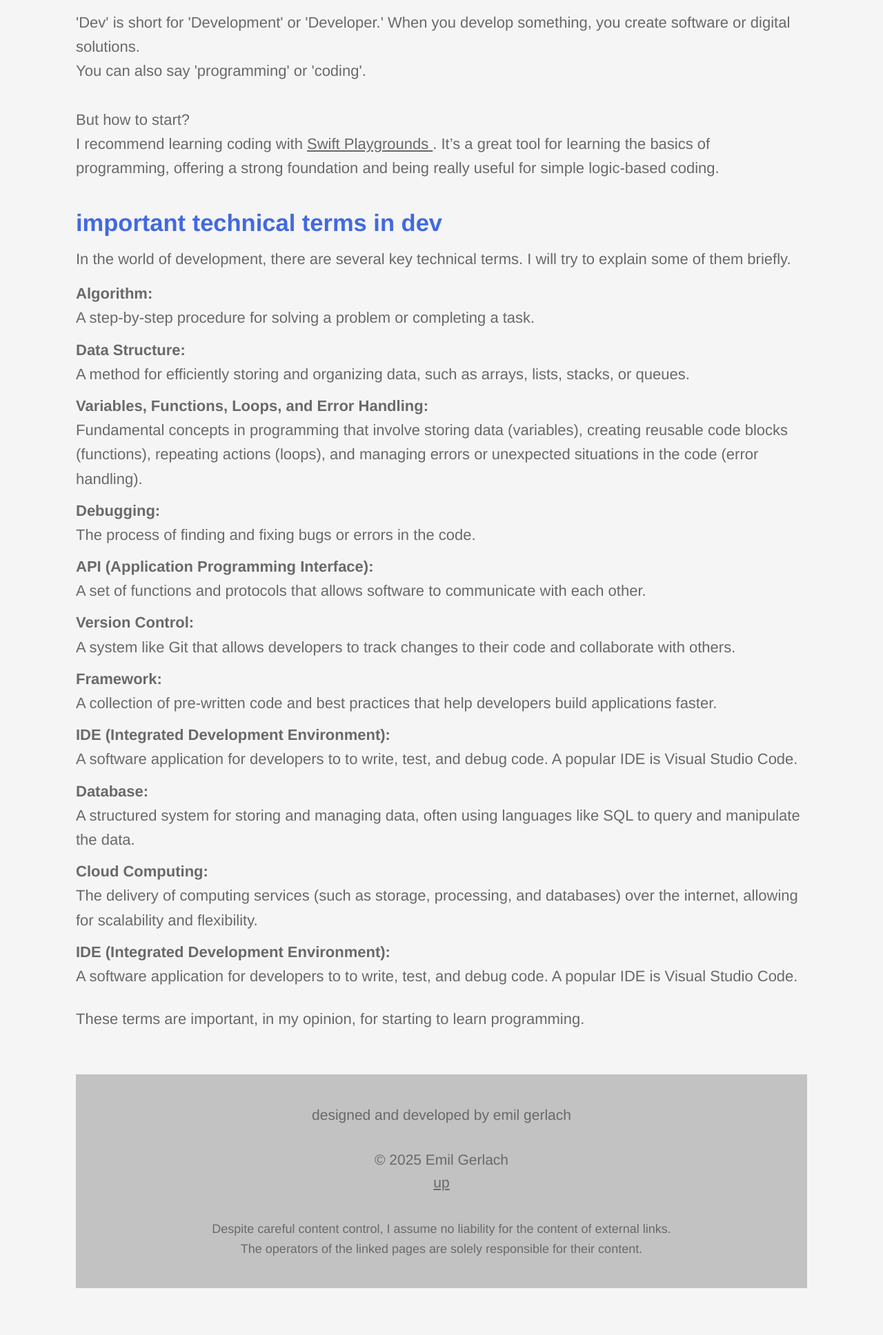
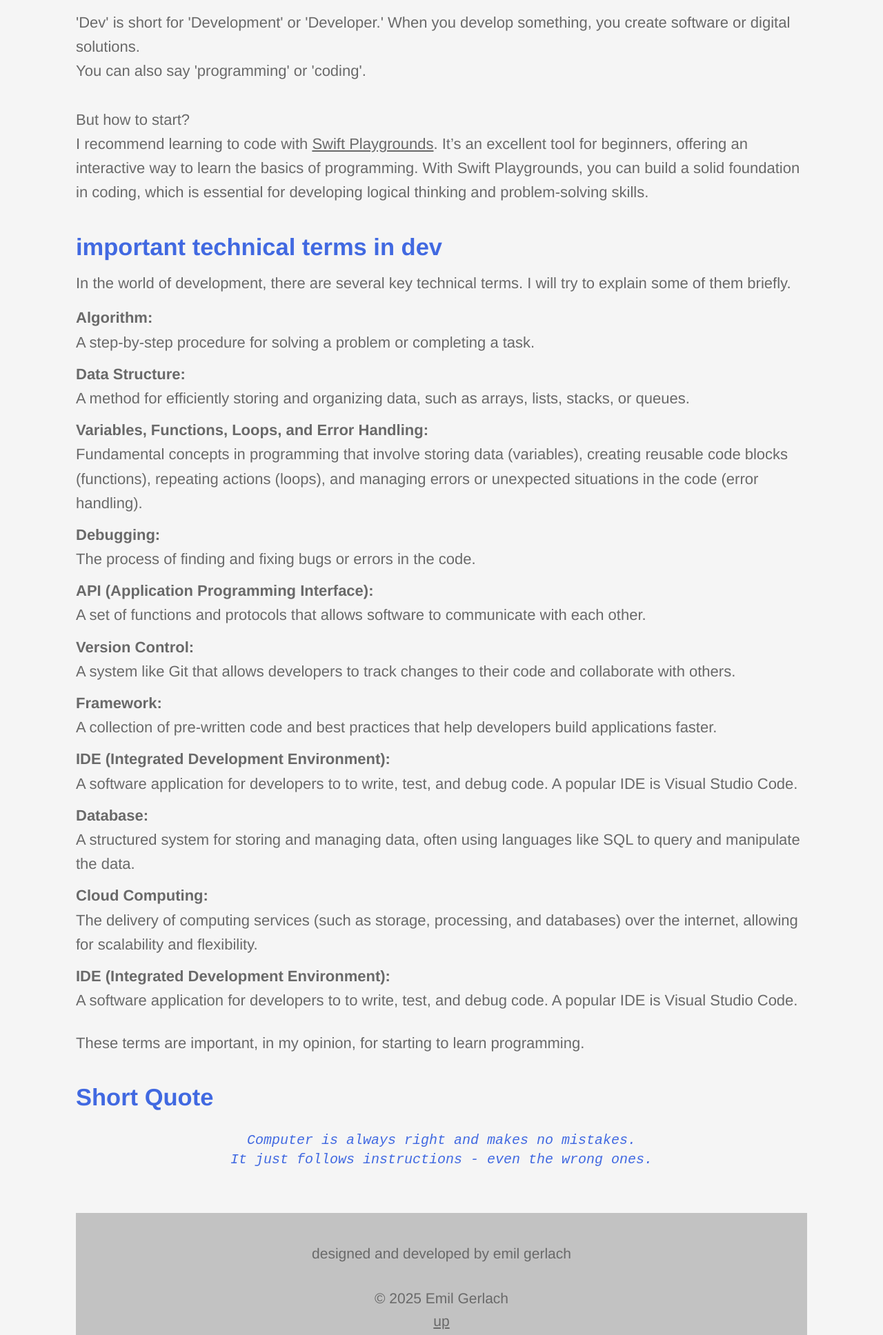
Before and after one commit to em-ge/emilgerlach.com, a Flask app: page /dev in a window 1280 px wide. Shown: the part 249-2185 px from the top of the page at 69% size. Before the commit the page ends 2117 px from the top, so only its background shows below. Run offline with Flask 3, Linux system fonts and the light colour scheme.

Commit message:
wording, umami, quote, sidebar-special-content

```diff
--- a/static/css/styles.css
+++ b/static/css/styles.css
@@ -63,6 +63,15 @@ nav {
 
 nav svg {
   fill: var(--text-color);
+}
+
+blockquote {
+  text-align: center;
+  font-style: italic;
+  color: royalblue;
+  font-family: "Courier New", monospace;
+  line-height: 1.4;
+  font-size: 20px;
 }
 
 ::selection {
@@ -188,7 +197,13 @@ nav svg {
 }
 
 .sidebar-special-content {
+  display: flex;
+  flex-direction: column;
   padding-top: 1.5em;
+}
+
+.sidebar-special-content a {
+  padding-right: 300%;
 }
 
 #sidebar-active {
--- a/templates/404.html
+++ b/templates/404.html
@@ -109,5 +109,10 @@
     </div>
 
     <script src="../static/js/main.js" defer></script>
+    <script
+      defer
+      src="https://cloud.umami.is/script.js"
+      data-website-id="2c9e0cab-33e4-49bc-b9b4-7e4daf24e0b0"
+    ></script>
   </body>
 </html>
--- a/templates/index.html
+++ b/templates/index.html
@@ -152,5 +152,6 @@
     </div>
 
     <script src="../static/js/main.js" defer></script>
+    <script defer src="https://cloud.umami.is/script.js" data-website-id="2c9e0cab-33e4-49bc-b9b4-7e4daf24e0b0"></script>
   </body>
 </html>
--- a/templates/index_blog.html
+++ b/templates/index_blog.html
@@ -172,5 +172,6 @@
     </div>
 
     <script src="../static/js/main.js" defer></script>
+    <script defer src="https://cloud.umami.is/script.js" data-website-id="2c9e0cab-33e4-49bc-b9b4-7e4daf24e0b0"></script>
   </body>
 </html>
--- a/templates/index_dev.html
+++ b/templates/index_dev.html
@@ -95,12 +95,10 @@
           <label for="sidebar-active" class="close-sidebar-btn">
             <svg xmlns="http://www.w3.org/2000/svg" height="32" viewBox="0 -960 960 960" width="32"><path d="m256-200-56-56 224-224-224-224 56-56 224 224 224-224 56 56-224 224 224 224-56 56-224-224-224 224Z"/></svg>
           </label>
-          <div class="dropdown-content" id="dropdown-content">
-            <a href="#dev-meaning">Meaning of 'Dev'</a>
-            <a href="#technical-terms">Technical Terms in Dev</a>
-            <div class="sidebar-special-content">
-              <a href="/blog">My Blog</a>
-            </div>
+          <a href="#dev-meaning">Meaning of 'Dev'</a>
+          <a href="#technical-terms">Technical Terms in Dev</a>
+          <div class="sidebar-special-content">
+            <a href="/blog">My Blog</a>
           </div>
         </div>
       </nav>
@@ -117,12 +115,10 @@
       something, you create software or digital solutions.<br />
       You can also say 'programming' or 'coding'. <br /><br />
       But how to start?<br />
-      I recommend learning coding with
-      <a href="https://developer.apple.com/swift-playgrounds/" target="_blank"
-        >Swift Playgrounds
-      </a>
-      . It’s a great tool for learning the basics of programming, offering a
-      strong foundation and being really useful for simple logic-based coding.
+      I recommend learning to code with
+      <a href="https://developer.apple.com/swift-playgrounds/" target="_blank">Swift Playgrounds</a>.
+      It’s an excellent tool for beginners, offering an interactive way to learn the basics of programming.
+      With Swift Playgrounds, you can build a solid foundation in coding, which is essential for developing logical thinking and problem-solving skills.
     </div>
 
     <div class="text">
@@ -194,6 +190,16 @@
       programming.
     </div>
 
+    <div class="text">
+      <div class="sub-heading">
+        <h2 id="dev-meaning">Short Quote</h2>
+      </div>
+      <blockquote>
+        Computer is always right and makes no mistakes.<br/>
+        It just follows instructions - even the wrong ones.
+      </blockquote>
+    </div>
+
     <!-- My Projects:-->
 
     <div class="legal-content">
@@ -212,5 +218,6 @@
     </div>
 
     <script src="../static/js/main.js" defer></script>
+    <script defer src="https://cloud.umami.is/script.js" data-website-id="2c9e0cab-33e4-49bc-b9b4-7e4daf24e0b0"></script>
   </body>
 </html>
--- a/templates/index_strudel.html
+++ b/templates/index_strudel.html
@@ -159,5 +159,6 @@
     </div>
 
     <script src="../static/js/main.js" defer></script>
+    <script defer src="https://cloud.umami.is/script.js" data-website-id="2c9e0cab-33e4-49bc-b9b4-7e4daf24e0b0"></script>
   </body>
 </html>
```
